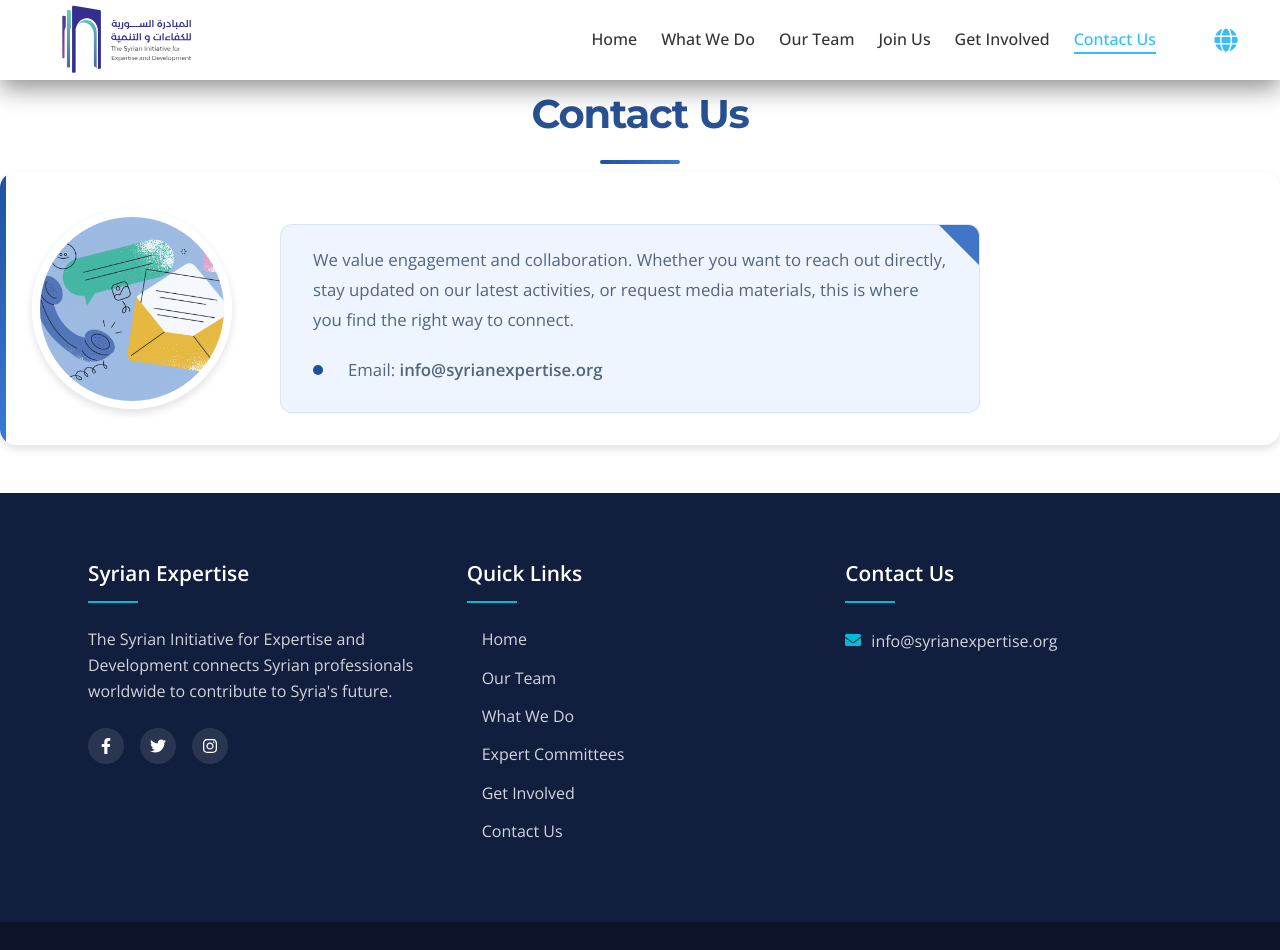
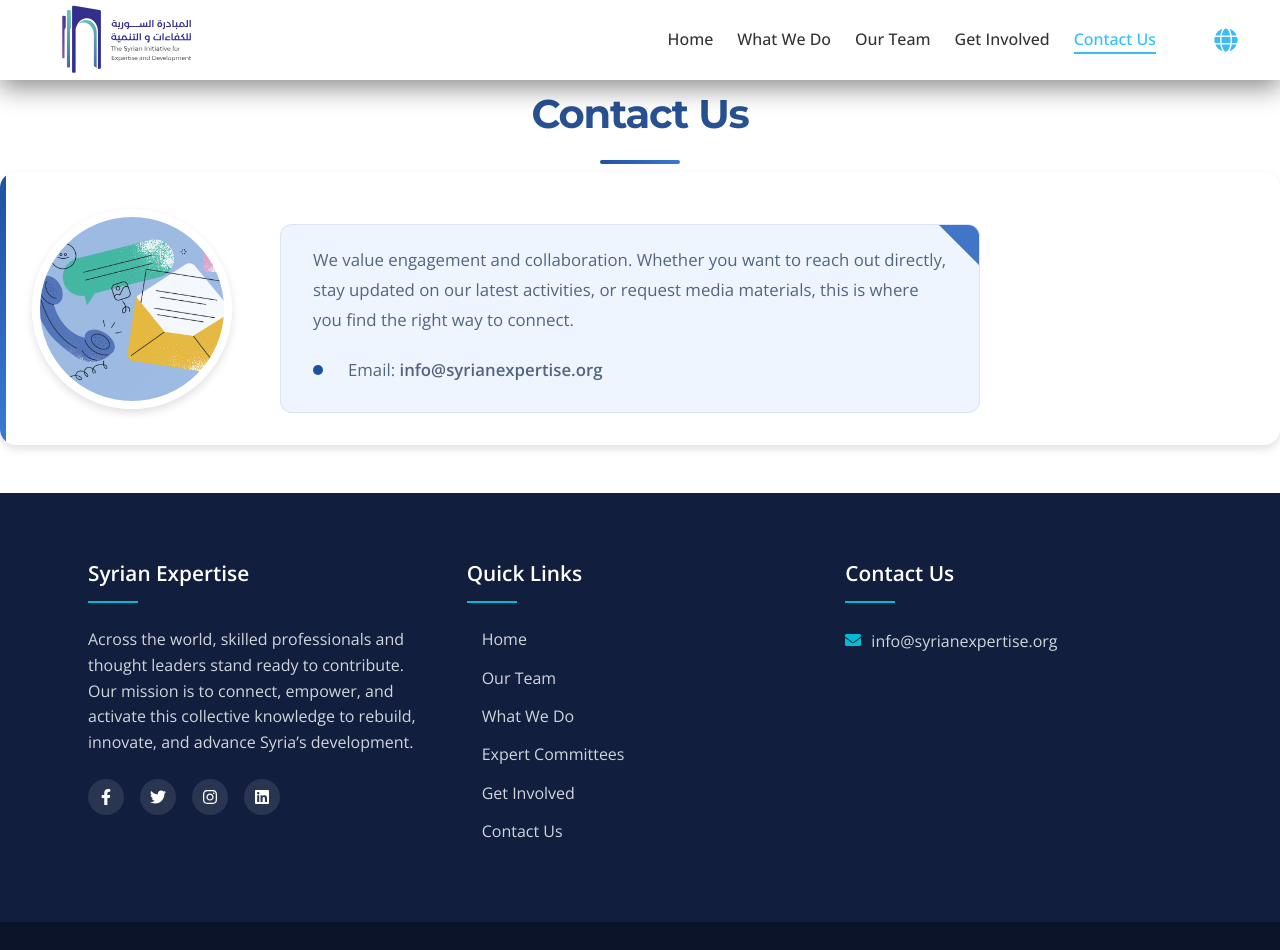
Before and after one commit to Talal1995/seid, a React (Create React App) app in the folder client/: page /contact in a window 1280 px wide. Shown: the top 950 px of the page. Built offline with nearby package versions, Linux system fonts and the light colour scheme; a web font is replaced by a local one.

Commit message:
chore: remove join us page and include in get involved

```diff
--- a/client/src/components/Navbar.js
+++ b/client/src/components/Navbar.js
@@ -99,11 +99,7 @@ const Navbar = () => {
               {t("whoWeAre.ourTeam.pageTitle")}
             </Link>
           </li>
-          <li>
-            <Link to="/survey" className={isActive("/survey")}>
-              {t("survey.linkTitle")}
-            </Link>
-          </li>
+
           <li>
             <Link to="/get-involved" className={isActive("/get-involved")}>
               {t("whatWeDo.getInvolved.title")}
--- a/client/src/pages/Footer.js
+++ b/client/src/pages/Footer.js
@@ -7,6 +7,7 @@ import {
   FaTwitter,
   FaInstagram,
   FaEnvelope,
+  FaLinkedin,
 } from "react-icons/fa";
 import "../styles/footer.css";
 
@@ -18,10 +19,7 @@ const Footer = () => {
       <div className="footer-container">
         <div className="footer-section about-section">
           <h3>Syrian Expertise</h3>
-          <p>
-            The Syrian Initiative for Expertise and Development connects Syrian
-            professionals worldwide to contribute to Syria's future.
-          </p>
+          <p>{t("home.description")}</p>
           <div className="social-icons">
             <a href="#" className="social-icon">
               <FaFacebookF />
@@ -31,6 +29,9 @@ const Footer = () => {
             </a>
             <a href="#" className="social-icon">
               <FaInstagram />
+            </a>
+            <a href="#" className="social-icon">
+              <FaLinkedin />
             </a>
           </div>
         </div>
```
